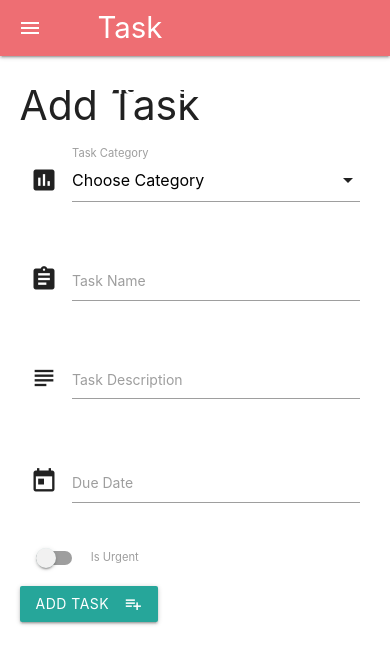
After one commit to 10xOXR/MongoDB-Flask-Task-Manager, a Flask app: page /add_task in a window 390 px wide. The commit adds this page. Shown: the top 664 px of the page. Run offline with Flask 2, Linux system fonts and the light colour scheme; data that the repository does not hold is empty; some libraries are stand-ins or nearby versions.

Commit message:
Add all remaining functionality of Task Manager app
All other pages have been built and linked in 'app.py' using Flask.
Ability to add, edit, and delete tasks have been created and successfully
linked to MongoDB. Navbar and mobile sidebar added. Materialize framework
has been updated to version 1.0.0 from 0.100.22 to overcome a regression
bug in Chrome 73.

```diff
--- a/app.py
+++ b/app.py
@@ -15,6 +15,73 @@ mongo = PyMongo(app)
 def get_tasks():
         return render_template("tasks.html", tasks = mongo.db.tasks.find())
 
+@app.route("/add_task")
+def add_task():
+        return render_template("addtask.html", categories = mongo.db.categories.find())
+
+@app.route("/insert_task", methods=["POST"])
+def insert_task():
+        tasks = mongo.db.tasks
+        tasks.insert_one(request.form.to_dict())
+        return redirect(url_for("get_tasks"))
+
+@app.route("/edit_task/<task_id>")
+def edit_task(task_id):
+        the_task = mongo.db.tasks.find_one({"_id": ObjectId(task_id)})
+        all_categories = mongo.db.categories.find()
+        return render_template("edittask.html", task = the_task, categories = all_categories)
+
+@app.route("/update_task/<task_id>", methods=["POST"])
+def update_task(task_id):
+        tasks = mongo.db.tasks
+        tasks.update({"_id": ObjectId(task_id)},
+        {
+                "task_name": request.form.get("task_name"),
+                "category_name": request.form.get("category_name"),
+                "task_description": request.form.get("task_description"),
+                "due_date": request.form.get("due_date"),
+                "is_urgent": request.form.get("is_urgent")
+        })
+        return redirect(url_for("get_tasks"))
+
+@app.route("/delete_task/<task_id>")
+def delete_task(task_id):
+        mongo.db.tasks.remove({"_id": ObjectId(task_id)})
+        return redirect(url_for("get_tasks"))
+
+@app.route("/get_categories")
+def get_categories():
+        return render_template("categories.html", categories = mongo.db.categories.find())
+
+@app.route('/edit_category/<category_id>')
+def edit_category(category_id):
+        return render_template('editcategory.html',
+        category = mongo.db.categories.find_one(
+        {'_id': ObjectId(category_id)}))
+
+@app.route("/update_category/<category_id>", methods = ["POST"])
+def update_category(category_id):
+        mongo.db.categories.update(
+                {"_id": ObjectId(category_id)},
+                {"category_name": request.form.get("category_name")})
+        return redirect(url_for("get_categories"))
+
+@app.route("/delete_category/<category_id>")
+def delete_category(category_id):
+        mongo.db.categories.remove({"_id": ObjectId(category_id)})
+        return redirect(url_for("get_categories"))
+
+@app.route('/insert_category', methods=['POST'])
+def insert_category():
+        category_doc = {'category_name': request.form.get('category_name')}
+        mongo.db.categories.insert_one(category_doc)
+        return redirect(url_for('get_categories'))
+
+
+@app.route('/add_category')
+def add_category():
+        return render_template('addcategory.html')
+
 if __name__ == "__main__":
         app.run(host=os.environ.get("IP"),
         port=os.environ.get("PORT"))
--- /dev/null
+++ b/static/css/styles.css
@@ -0,0 +1,11 @@
+.btn-small {
+    height: 24px;
+    width: 60px;
+    line-height: 24px;
+    margin: 5px;
+    padding: 0 0.5em;
+}
+
+.task-header {
+    margin-top: 5px;
+}
--- /dev/null
+++ b/static/js/scripts.js
@@ -0,0 +1,18 @@
+$(document).ready(function () {
+
+    $('.sidenav').sidenav();
+
+    $('.collapsible').collapsible();
+
+    $('select').formSelect();
+
+    $('.datepicker').datepicker({
+        format: "dd mmmm yyyy",
+        yearRange: 40,
+        showClearBtn: true
+    });
+
+    $("#edit_due_date").datepicker("setDate", new Date($("#edit_due_date").val()), {
+        format: 'dd/mmm/yyyy'
+    });
+});
--- /dev/null
+++ b/templates/addtask.html
@@ -0,0 +1,58 @@
+{% extends "base.html" %}
+{% block content %}
+
+<h3>Add Task</h3>
+
+<div class="row">
+    <form action="{{ url_for('insert_task') }}" method="POST" class="col s12">
+        <div class="row">
+            <div class="input-field col s12">
+                <i class="material-icons prefix">poll</i>
+                <select id="category" name="category_name">
+                    <option value="" disabled selected>Choose Category</option>
+                    {% for cat in categories %}
+                    <option value="{{ cat.category_name }}">{{ cat.category_name }}</option>
+                    {% endfor %}
+                </select>
+                <label>Task Category</label>
+            </div>
+        </div>
+        <div class="row">
+            <div class="input-field col s12">
+                <i class="material-icons prefix">assignment</i>
+                <input id="task_name" name="task_name" type="text" class="validate">
+                <label for="task_name">Task Name</label>
+            </div>
+        </div>
+        <div class="row">
+            <div class="input-field col s12">
+                <i class="material-icons prefix">subject</i>
+                <textarea name="task_description" id="task_description" class="materialize-textarea"></textarea>
+                <label for="task_description">Task Description</label>
+            </div>
+        </div>
+        <div class="row">
+            <div class="input-field col s12">
+                <i class="material-icons prefix">today</i>
+                <input id="due_date" name="due_date" type="text" class="datepicker">
+                <label for="due_date">Due Date</label>
+            </div>
+        </div>
+        <div class="row">
+            <div class="switch">
+                <label>
+                    <input id="is_urgent" name="is_urgent" type="checkbox">
+                    <span class="lever"></span>
+                    Is Urgent
+                </label>
+            </div>
+        </div>
+        <div class="row">
+            <button class="btn waves-effect waves-light" type="submit" name="action">Add Task
+                <i class="material-icons right">playlist_add</i>
+            </button>
+        </div>
+    </form>
+</div>
+
+{% endblock %}
--- a/templates/base.html
+++ b/templates/base.html
@@ -6,21 +6,39 @@
     <meta name="viewport" content="width=device-width, initial-scale=1.0">
     <meta http-equiv="X-UA-Compatible" content="ie=edge">
     <link href="https://fonts.googleapis.com/icon?family=Material+Icons" rel="stylesheet">
-    <link rel="stylesheet" href="https://cdnjs.cloudflare.com/ajax/libs/materialize/0.100.2/css/materialize.min.css">
+    <link rel="stylesheet" href="https://cdnjs.cloudflare.com/ajax/libs/materialize/1.0.0/css/materialize.min.css">
+    <link rel="stylesheet" href="{{ url_for('static', filename='css/styles.css') }}">
     <title>Task Manager (Flask/MongoDB)</title>
 </head>
 
+<header>
+    <nav>
+        <div class="nav-wrapper">
+            <a href="{{ url_for('get_tasks') }}" class="brand-logo">Task Manager</a>
+            <a href="#" data-target="mobile-demo" class="sidenav-trigger"><i class="material-icons">menu</i></a>
+            <ul class="right hide-on-med-and-down">
+                <li><a href="{{ url_for('get_tasks') }}">Home</a></li>
+                <li><a href="{{ url_for('add_task') }}">New Task</a></li>
+                <li><a href="{{ url_for('get_categories') }}">Manage Catagories</a></li>
+            </ul>
+        </div>
+    </nav>
+
+    <ul class="sidenav" id="mobile-demo">
+        <li><a href="{{ url_for('get_tasks') }}">Home</a></li>
+        <li><a href="{{ url_for('add_task') }}">New Task</a></li>
+        <li><a href="{{ url_for('get_categories') }}">Manage Catagories</a></li>
+    </ul>
+</header>
+
 <body>
-    {% block content %}
-    {% endblock %}
-
-    <script src="https://cdnjs.cloudflare.com/ajax/libs/jquery/3.2.1/jquery.min.js"></script>
-    <script src="https://cdnjs.cloudflare.com/ajax/libs/materialize/0.100.2/js/materialize.min.js"></script>
-    <script>
-        $(document).ready(function () {
-            $('.collapsible').collapsible();
-        });
-    </script>
+    <div class="container">
+        {% block content %}
+        {% endblock %}
+    </div>
+    <script src="https://cdnjs.cloudflare.com/ajax/libs/jquery/3.3.1/jquery.min.js"></script>
+    <script src="https://cdnjs.cloudflare.com/ajax/libs/materialize/1.0.0/js/materialize.min.js"></script>
+    <script src="{{ url_for('static', filename='js/scripts.js') }}"></script>
 </body>
 
 </html>
```
Also changed, not shown: templates/addcategory.html (added, +19 -0 lines), templates/categories.html (added, +29 -0 lines), templates/editcategory.html (added, +22 -0 lines), templates/edittask.html (added, +66 -0 lines), templates/tasks.html (+16 -3 lines).
